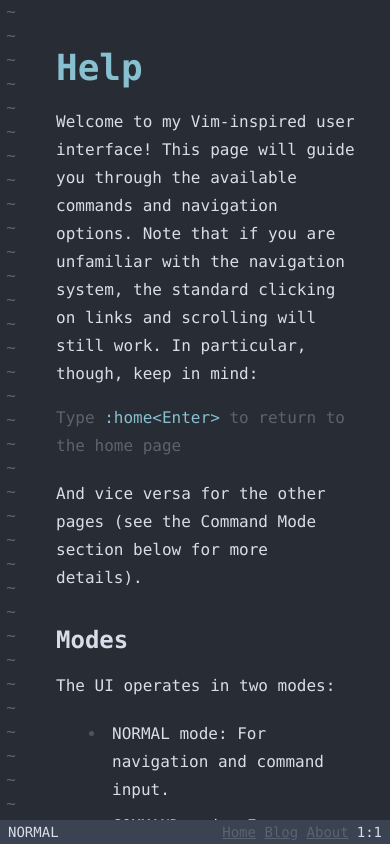
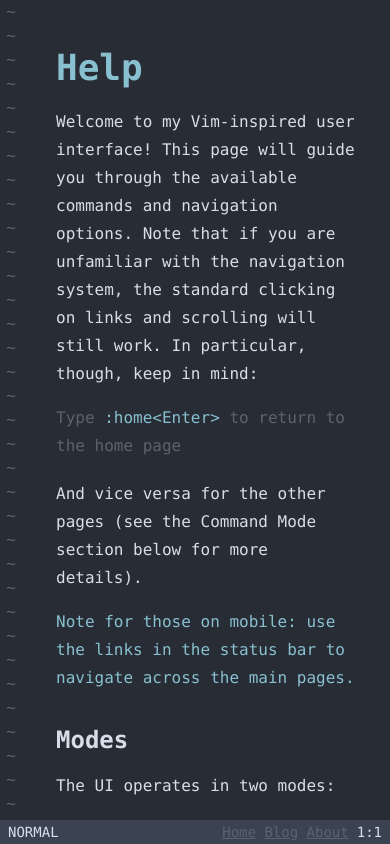
Before and after one commit to Injng/lnjng.com, a SvelteKit app: page /help in a window 390 px wide. Built offline with nearby package versions, Linux system fonts and the light colour scheme.

Commit message:
update help page for mobile

```diff
--- a/src/routes/help/+page.svelte
+++ b/src/routes/help/+page.svelte
@@ -12,6 +12,9 @@
     </p>
     <p>
         And vice versa for the other pages (see the Command Mode section below for more details).
+    </p>
+    <p class="mt-4 text-nvim-blue">
+        Note for those on mobile: use the links in the status bar to navigate across the main pages.
     </p>
     <h2>Modes</h2>
         <p>The UI operates in two modes:</p>
```
